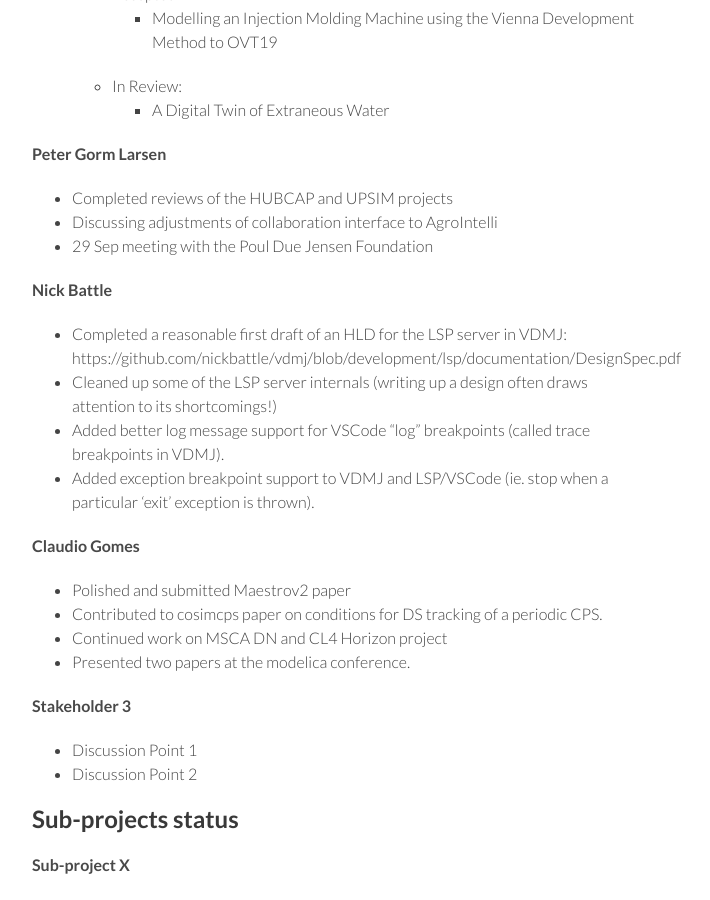
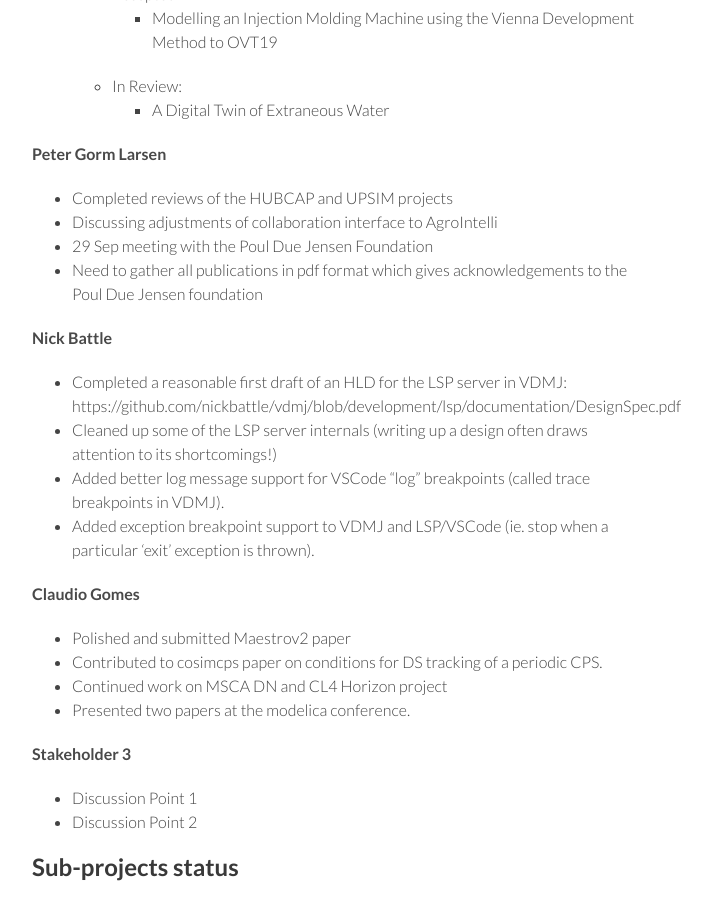
Before and after one commit to digitaltwincentre/digitaltwincentre.github.io, a Jekyll site: the page built from _biweeklies/Biweekly-46.md, in a window 1280 px wide and 900 px high, scrolled down 891 px. Shown: the whole window, without its empty margins (418-1128 px from the left). Built offline with Jekyll 4.4.1, drawn with Linux system fonts in a browser that asks for light colours; nearby versions of some CDN libraries.

Commit message:
Update Biweekly-46.md

```diff
--- a/_biweeklies/Biweekly-46.md
+++ b/_biweeklies/Biweekly-46.md
@@ -52,6 +52,7 @@ date: 1 October 2021, 1030 CEST
 * Completed reviews of the HUBCAP and UPSIM projects
 * Discussing adjustments of collaboration interface to AgroIntelli
 * 29 Sep meeting with the Poul Due Jensen Foundation
+* Need to gather all publications in pdf format which gives acknowledgements to the Poul Due Jensen foundation
 
 #### Nick Battle
 * Completed a reasonable first draft of an HLD for the LSP server in VDMJ: https://github.com/nickbattle/vdmj/blob/development/lsp/documentation/DesignSpec.pdf
```
